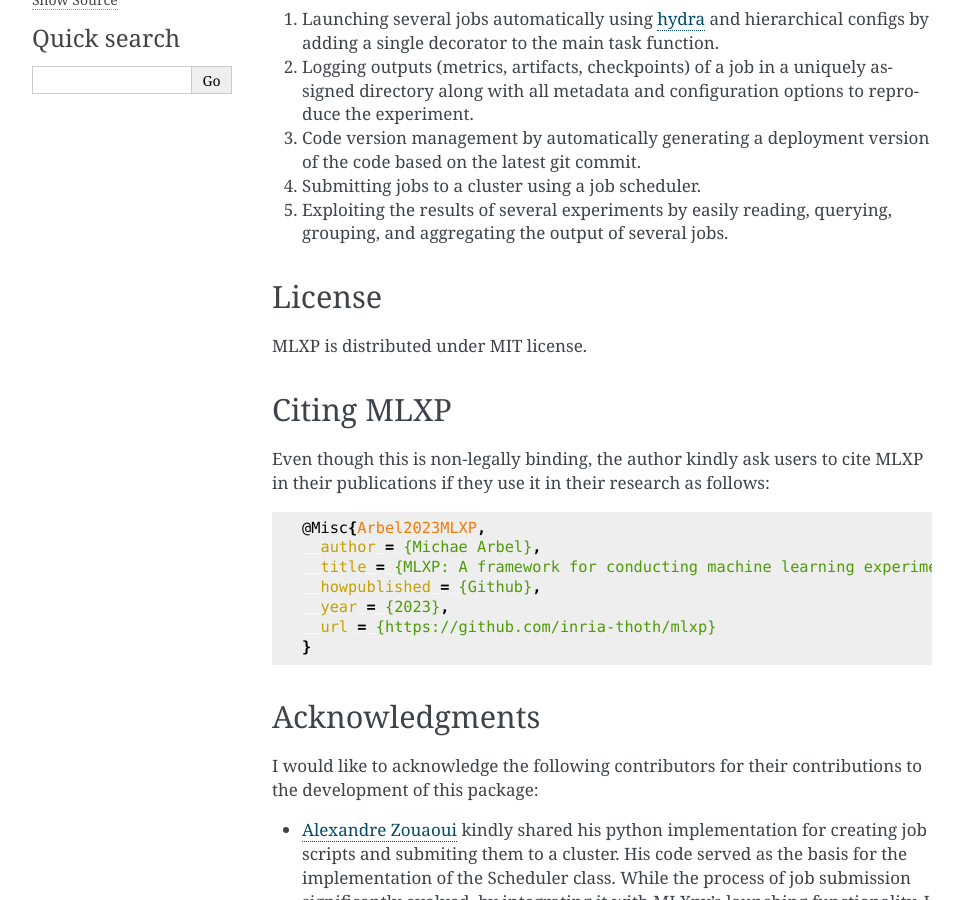
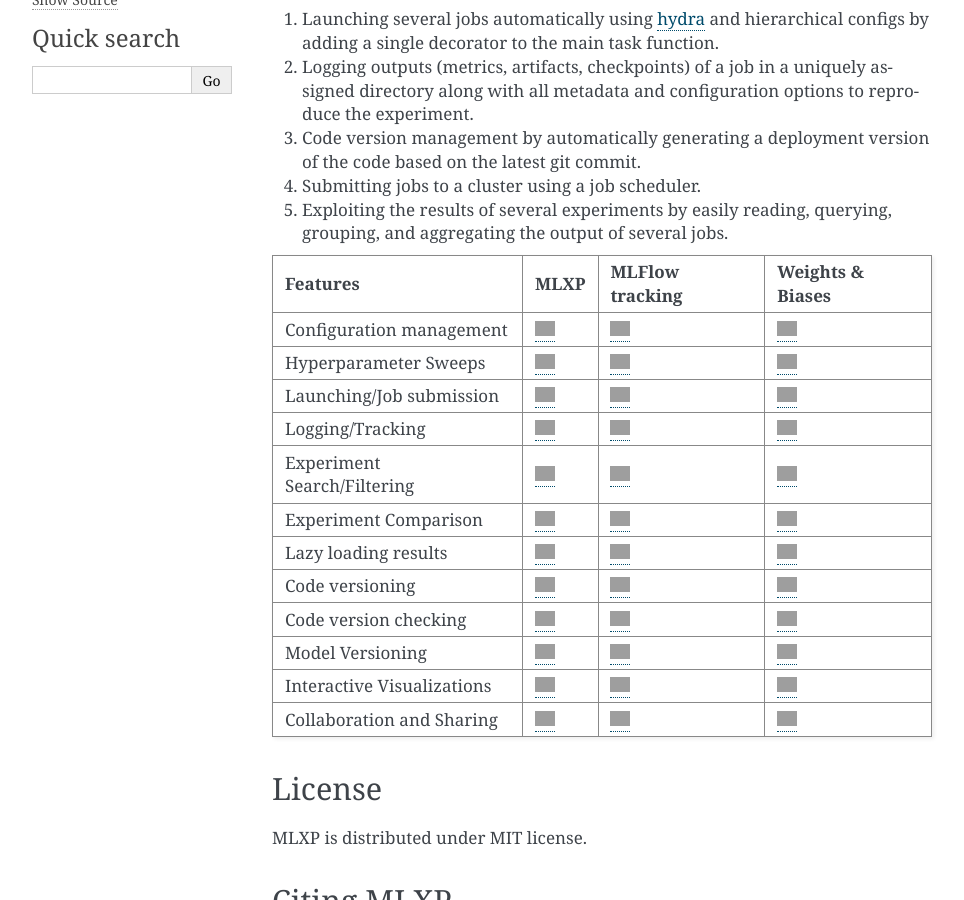
Before and after one commit to inria-thoth/mlxp, a Sphinx documentation site: the page built from docs/index.rst, in a window 1280 px wide and 900 px high, scrolled down 329 px. Shown: the whole window, without its empty margins (148-1112 px from the left). Built offline with Sphinx 7.4.7, drawn with Linux system fonts in a browser that asks for light colours; pages that are not in the unit, such as notebooks, are missing from menus; grey boxes are pictures that could not be loaded.

```diff
--- a/docs/index.rst
+++ b/docs/index.rst
@@ -19,6 +19,45 @@ Key functionalities
 3. Code version management by automatically generating a deployment version of the code based on the latest git commit.
 4. Submitting jobs to a cluster using a job scheduler.
 5. Exploiting the results of several experiments by easily reading, querying, grouping, and aggregating the output of several jobs.
+
+.. |green| image:: images/Green-checkmark.png
+   :width: 20px
+   :align: middle
+
+.. |red| image:: images/red_checkmark.png
+   :width: 20px
+   :align: middle
+
+
++-----------------------------+-----------------+-----------------+-----------------+
+| Features                    |      MLXP       | MLFlow tracking | Weights & Biases|
++=============================+=================+=================+=================+
+| Configuration management    |     |green|     |      |red|      |      |red|      |
++-----------------------------+-----------------+-----------------+-----------------+
+| Hyperparameter Sweeps       |     |green|     |      |red|      |     |green|     |
++-----------------------------+-----------------+-----------------+-----------------+
+| Launching/Job submission    |     |green|     |      |red|      |     |green|     |
++-----------------------------+-----------------+-----------------+-----------------+
+| Logging/Tracking            |     |green|     |     |green|     |     |green|     |
++-----------------------------+-----------------+-----------------+-----------------+
+| Experiment Search/Filtering |     |green|     |     |green|     |     |green|     |
++-----------------------------+-----------------+-----------------+-----------------+
+| Experiment Comparison       |     |green|     |     |green|     |     |green|     |
++-----------------------------+-----------------+-----------------+-----------------+
+| Lazy loading results        |     |green|     |      |red|      |      |red|      |
++-----------------------------+-----------------+-----------------+-----------------+
+| Code versioning             |     |green|     |     |green|     |     |green|     |
++-----------------------------+-----------------+-----------------+-----------------+
+| Code version checking       |     |green|     |      |red|      |      |red|      |
++-----------------------------+-----------------+-----------------+-----------------+
+| Model Versioning            |      |red|      |     |green|     |     |green|     |
++-----------------------------+-----------------+-----------------+-----------------+
+| Interactive Visualizations  |      |red|      |     |green|     |     |green|     |
++-----------------------------+-----------------+-----------------+-----------------+
+| Collaboration and Sharing   |      |red|      |     |green|     |     |green|     |
++-----------------------------+-----------------+-----------------+-----------------+
+
+
 
 
 License
```
Also changed, not shown: README.rst (+31 -67 lines).
